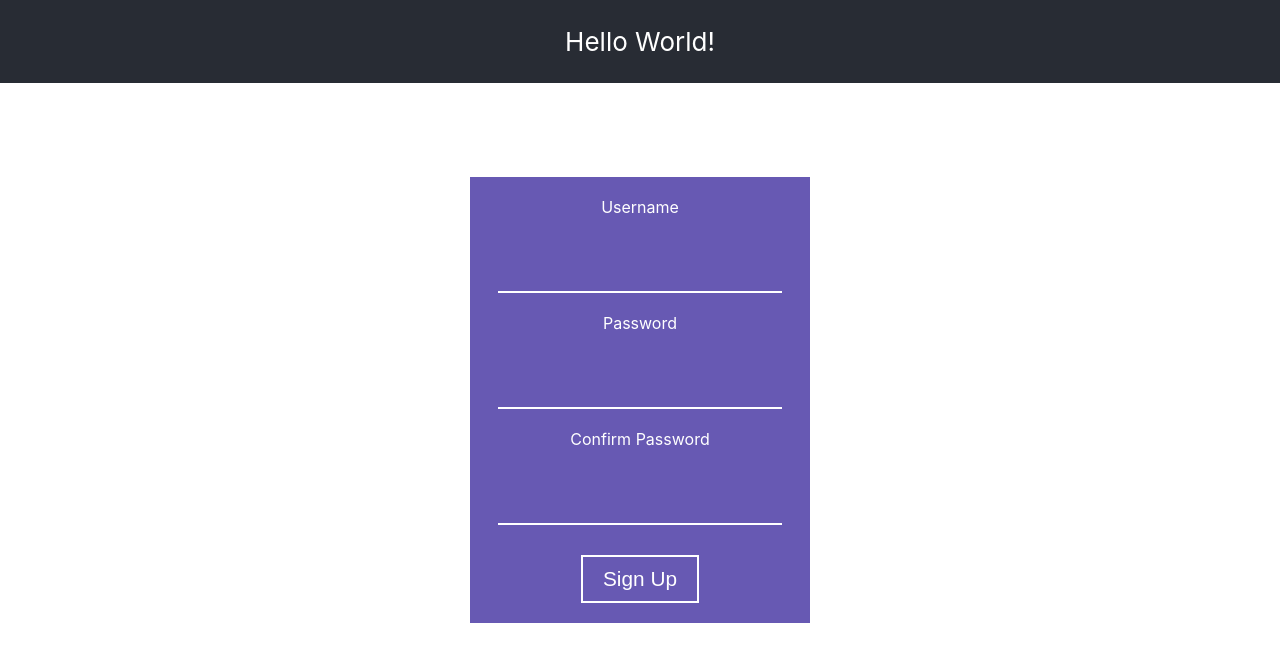
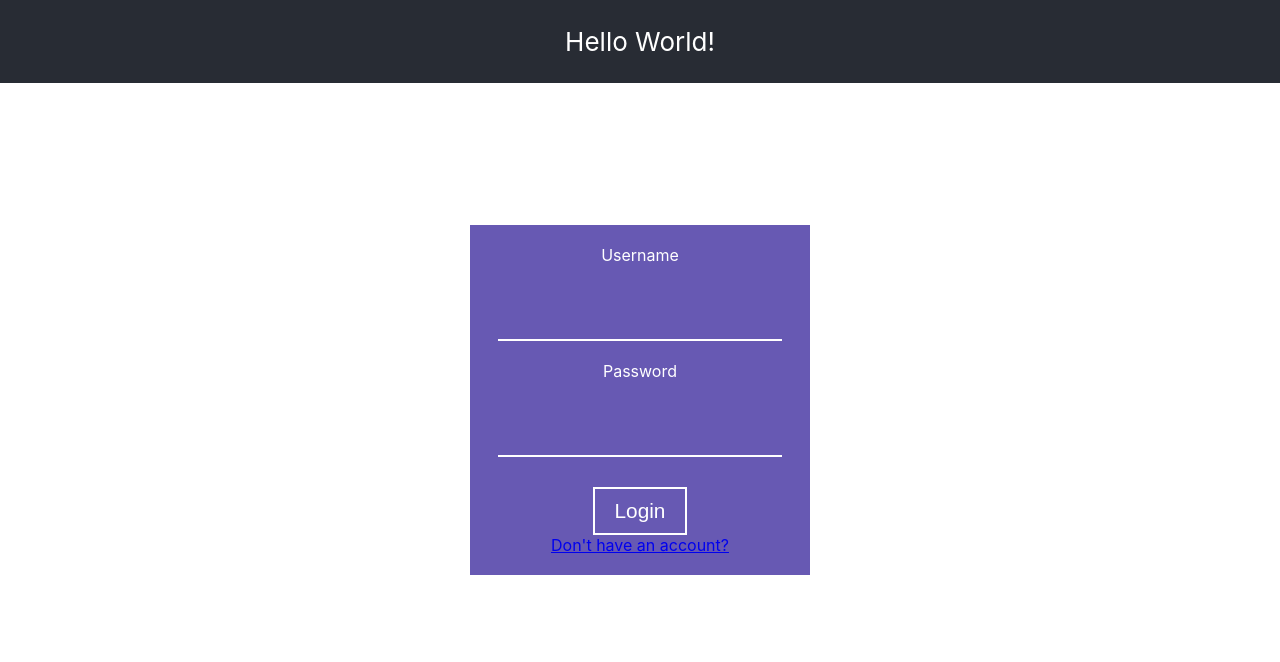
Before and after one commit to jmhossain/Patwashala, a React (Create React App) app: page /login in a window 1280 px wide. Shown: the top 662 px of the page. Built offline with nearby package versions, Linux system fonts and the light colour scheme.

Commit message:
Added routing and a POST method for login submitting. 📭

```diff
--- a/package.json
+++ b/package.json
@@ -9,6 +9,7 @@
     "pg": "^8.5.1",
     "react": "^17.0.1",
     "react-dom": "^17.0.1",
+    "react-router-dom": "^5.2.0",
     "react-scripts": "4.0.1",
     "web-vitals": "^0.2.4"
   },
--- a/src/App.js
+++ b/src/App.js
@@ -3,6 +3,11 @@ import './App.css';
 import './Login'
 import Login from './Login';
 import SignUp from './SignUp';
+import {
+  BrowserRouter as Router,
+  Switch,
+  Route
+} from "react-router-dom";
 
 function App() {
   return (
@@ -12,7 +17,16 @@ function App() {
           Hello World!
         </p>
       </header>
-      <SignUp />
+      <Router>
+        <Switch>
+          <Route path="/signup">
+            <SignUp />
+          </Route>
+          <Route path="/login">
+            <Login />
+          </Route>
+        </Switch>
+      </Router>
     </div>
   );
 }
--- a/src/Login.js
+++ b/src/Login.js
@@ -1,5 +1,6 @@
-import React from 'react'
-import "./auth.css"
+import React from 'react';
+import './auth.css';
+import {Link} from 'react-router-dom';
 class Login extends React.Component{
    state = {
       username : "",
@@ -10,10 +11,14 @@ class Login extends React.Component{
          [e.target.name]: e.target.value
       })
    }
-   handleSubmit = (e) => {
+   handleSubmit = async (e) => {
       e.preventDefault()
       if(this.state.username !== "" && this.state.password !== ""){
          console.log(this.state)
+         await fetch('/login', {
+            method: 'POST',
+            body:JSON.stringify(this.state)
+         })
       }
 
    }
@@ -30,6 +35,7 @@ class Login extends React.Component{
                      <input name="password" onChange={this.handleChange} type="password" />
                   </div>
                   <input type="submit" value="Login"/>
+                  <Link to="/signup"><a>Don't have an account?</a></Link>
                </form>
             </div>
    }
--- a/src/SignUp.js
+++ b/src/SignUp.js
@@ -1,5 +1,7 @@
 import React from 'react'
 import "./auth.css"
+import {Link} from 'react-router-dom';
+
 class SignUp extends React.Component {
    state = {
       username: "",
@@ -34,6 +36,7 @@ class SignUp extends React.Component {
                <input name="confirmpassword" onChange={this.handleChange} type="password" />
             </div>
             <input type="submit" value="Sign Up" />
+            <Link to="/login"><a>Already have an account? Login</a></Link>
          </form>
       </div>
    }
```
Also changed, not shown: 1 other file (tests, documents, lock files or other folders).
